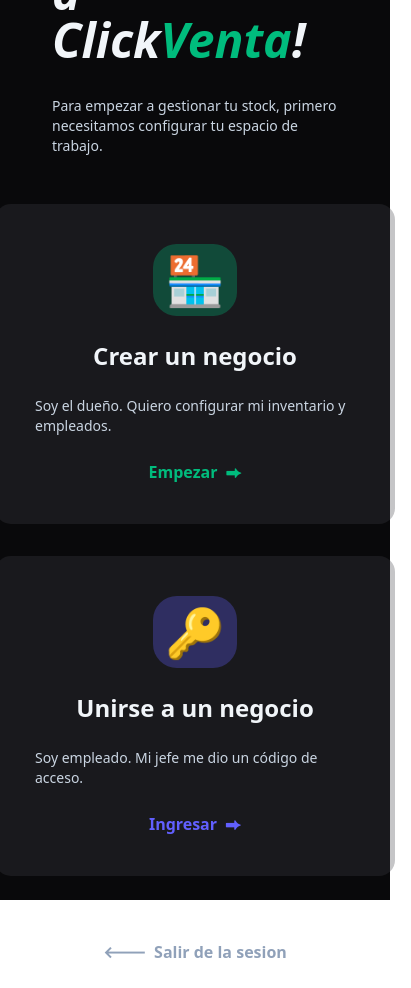
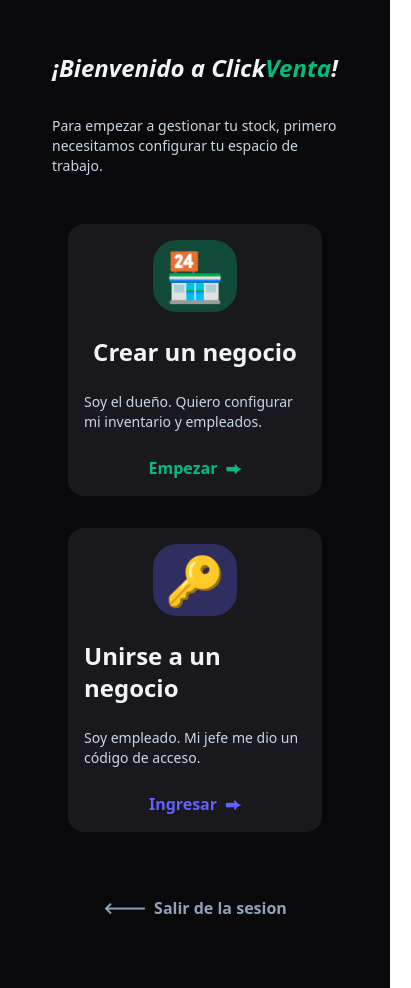
Before and after one commit to SamuelV821/Sistema-de-Inventario, a React (Vite) app: page /afiliarse in a window 390 px wide. Shown: the whole page, 411 px wide, since content can reach past the window. Built offline with nearby package versions, Linux system fonts and the light colour scheme; no server answers; what @mercadopago/sdk-react would draw is missing.

Commit message:
Fix bug visual afiliarse

```diff
--- a/src/pages/Afiliarse.jsx
+++ b/src/pages/Afiliarse.jsx
@@ -3,22 +3,22 @@
 function Afiliarse(){
     const navigate = useNavigate();
     return(
-        <div className="h-screen w-full flex flex-col items-center justify-center p-6 gap-8">
+        <div className="min-h-screen w-full flex flex-col items-center justify-center p-6 gap-8">
 
-            <div className="text-5xl font-black italic">
+            <div className="flex flex-row text-2xl md:text-5xl font-black italic">
                 <span>¡Bienvenido a Click</span><span className="text-emerald-500">Venta</span><span>!</span>
             </div>
 
             <p className="text-slate-300 text-sm font-light">Para empezar a gestionar tu stock, primero necesitamos configurar tu espacio de trabajo.</p>
 
             <div className="flex flex-col md:flex-row p-4 gap-8">
-                <div className="bg-zinc-700/30 rounded-2xl flex flex-col p-10 gap-6 w-100 items-center justify-center">
+                <div className="bg-zinc-700/30 rounded-2xl flex flex-col p-4 md:p-10 gap-6 md:w-100 items-center justify-center">
                     <span className="bg-emerald-500/30 p-3 rounded-3xl text-5xl">🏪</span>
                     <span className="font-black text-2xl">Crear un negocio</span>
                     <p className="text-slate-300 text-sm font-light">Soy el dueño. Quiero configurar mi inventario y empleados.</p>
                     <div className="flex flex-row gap-2 font-black text-emerald-500 hover:text-emerald-500/50 transition-all"><button onClick={() => (navigate('/crearNegocio'))}>Empezar</button><span>⮕</span></div>
                 </div>
-                <div className="bg-zinc-700/30 rounded-2xl flex flex-col p-10 gap-6 w-100 items-center justify-center">
+                <div className="bg-zinc-700/30 rounded-2xl flex flex-col p-4 md:p-10 gap-6 md:w-100 items-center justify-center">
                     <span className="bg-indigo-500/30 p-3 rounded-3xl text-5xl">🔑</span>
                     <span className="font-black text-2xl">Unirse a un negocio</span>
                     <p className="text-slate-300 text-sm font-light">Soy empleado. Mi jefe me dio un código de acceso.</p>
```
